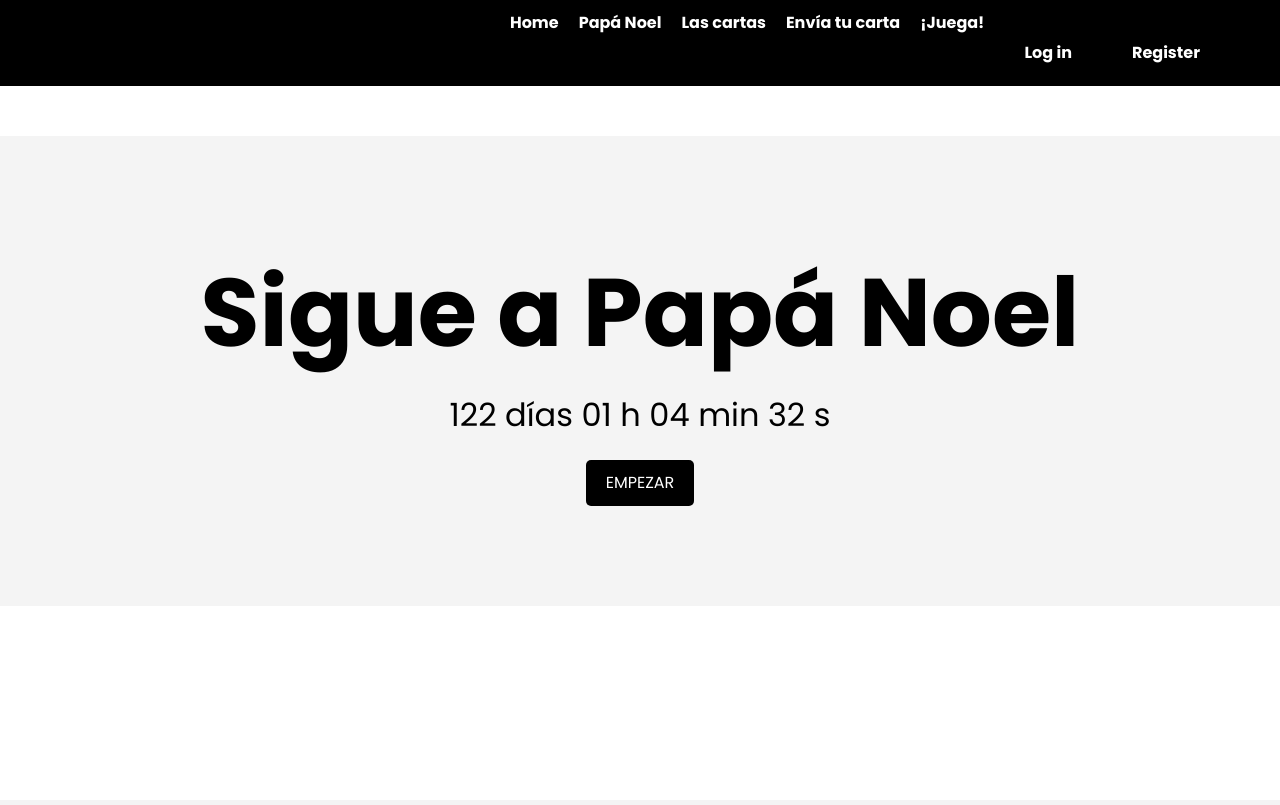
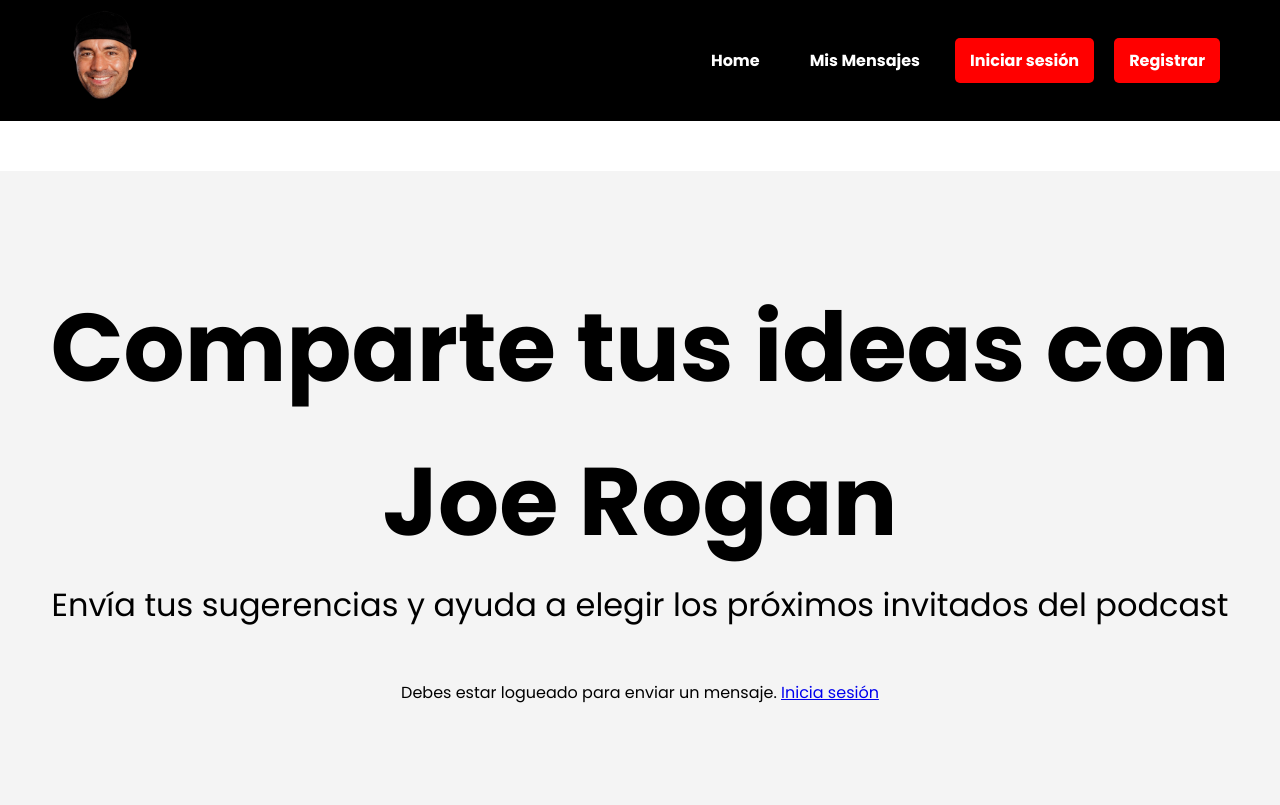
Before and after one commit to arutrosotillo/trabajo_cripto, a Flask app: page / in a window 1280 px wide. Before the commit the page ends 506 px from the top, so only its background shows below. Run offline with Flask 3, Linux system fonts and the light colour scheme.

Commit message:
Cambio de web total, ahora es para enviar sugerencias a un podcast. Implementado cerrar sesión y creación de carta

```diff
--- a/app.py
+++ b/app.py
@@ -1,44 +1,29 @@
+from flask import Flask, render_template, session, redirect, url_for, request, flash
 import logging
+import sqlite3
 import bcrypt
-from flask import Flask, render_template, request, redirect, url_for, flash
-import sqlite3
 
-# Configuración del log
-logging.basicConfig(level=logging.INFO)
 app = Flask(__name__)
-app.secret_key = "supersecretkey"
+app.secret_key = 'your_secret_key'
 
-# Función para conectar con la base de datos
 def get_db_connection():
     conn = sqlite3.connect('database.db')
     conn.row_factory = sqlite3.Row
     return conn
 
-# Crear tabla de usuarios si no existe
-def create_user_table():
-    conn = get_db_connection()
-    conn.execute('''
-        CREATE TABLE IF NOT EXISTS users (
-            id INTEGER PRIMARY KEY AUTOINCREMENT,
-            username TEXT NOT NULL UNIQUE,
-            password TEXT NOT NULL
-        )
-    ''')
-    conn.commit()
-    conn.close()
 
-# Ruta para el registro de usuarios
+@app.route('/')
+def index():
+    is_logged_in = 'user_id' in session  # Suponiendo que guardas el ID del usuario en la sesión
+    return render_template('index.html', is_logged_in=is_logged_in)
+
 @app.route('/register', methods=['GET', 'POST'])
 def register():
     if request.method == 'POST':
         username = request.form['username']
         password = request.form['password']
 
-        # Log para indicar que se ha recibido la solicitud de registro
-        logging.info(f"Registro de usuario: {username}")
-
-        # Hashear la contraseña antes de almacenarla
-        # El hash es efectivo para guardar contraseñas, porque si alguien  accede a la base de datos, aunque la funcion de hash sea conocida, no va a poder "unhash" la contraseña.
+        # El hash es efectivo para guardar contraseñas, porque si alguien accede a la base de datos, aunque la funcion de hash sea conocida, no va a poder "unhash" la contraseña.
         hashed_password = bcrypt.hashpw(password.encode('utf-8'), bcrypt.gensalt())
 
         # Log para mostrar el hash de la contraseña (no recomendado en producción)
@@ -57,7 +42,6 @@
 
     return render_template('register.html')
 
-# Ruta para el login de usuarios
 @app.route('/login', methods=['GET', 'POST'])
 def login():
     if request.method == 'POST':
@@ -75,27 +59,32 @@
             # Log para indicar que se encontró el usuario en la base de datos
             logging.info(f"Usuario {username} encontrado en la base de datos")
 
-            # Verificar la contraseña
             if bcrypt.checkpw(password.encode('utf-8'), user['password']):
-                logging.info(f"Inicio de sesión exitoso para {username}")
+                session['user_id'] = user['id']
                 flash('Inicio de sesión exitoso', 'success')
                 return redirect(url_for('index'))
             else:
-                logging.warning(f"Contraseña incorrecta para {username}")
-                flash('Nombre de usuario o contraseña incorrectos', 'danger')
+                flash('Contraseña incorrecta', 'danger')
         else:
-            logging.warning(f"Nombre de usuario {username} no encontrado")
-            flash('Nombre de usuario o contraseña incorrectos', 'danger')
+            flash('El nombre de usuario no existe', 'danger')
 
     return render_template('login.html')
 
-# Ruta principal
-@app.route('/')
-def index():
-    return render_template('index.html')
+@app.route('/logout')
+def logout():
+    session.pop('user_id', None)
+    flash('Has cerrado sesión', 'success')
+    return redirect(url_for('index'))
 
-# Inicializar la tabla de usuarios al inicio de la aplicación
-create_user_table()
+@app.route('/submit_message', methods=['POST'])
+def submit_message():
+    if 'user_id' not in session:
+        return redirect(url_for('login'))
+
+    message = request.form['message']
+    # Aquí puedes agregar la lógica para guardar el mensaje en la base de datos
+    flash('Mensaje enviado con éxito', 'success')
+    return redirect(url_for('index'))
 
 if __name__ == '__main__':
     app.run(debug=True)
--- a/static/css/styles.css
+++ b/static/css/styles.css
@@ -32,12 +32,15 @@
 }
 
 .logo img {
-    width: 150px; /* Ajusta el tamaño según tus necesidades */
+    width: 90px; /* Ajusta el tamaño según tus necesidades */
     height: auto; /* Mantiene la proporción de la imagen */
 }
 .menu {
+    display: flex;
+    align-items: center; /* Alinea los elementos verticalmente */
     list-style: none;
-    display: flex;
+    padding: 0;
+    margin: 0;
 }
 
 .menu li {
@@ -48,6 +51,20 @@
     text-decoration: none;
     color: white;
     font-weight: bold;
+    padding: 10px 15px; /* Ajusta el padding según sea necesario */
+    display: flex; /* Cambia a flex para alinear el contenido */
+    align-items: center; /* Alinea el contenido verticalmente */
+}
+
+.btn {
+    color: white;
+    background-color: red;
+    text-decoration: none; /* Corrige o elimina esta línea */
+    border-radius: 5px;
+    padding: 10px 20px;
+}
+.btn:hover {
+    background-color: #333;
 }
 
 .hero {
@@ -55,6 +72,10 @@
     padding: 100px 20px;
     background-color: #f4f4f4;
     margin-top: 50px;
+}
+
+.hero .btn {
+    margin-top: 20px; /* Ajusta el valor según sea necesario */
 }
 
 .grande {
@@ -66,30 +87,11 @@
 .subtitulo {
     font-size: 2em;
     color: black;
+    margin-bottom: 50px;
 }
 
-.btn {
-    display: inline-block;
-    padding: 10px 20px;
-    font-size: 1em;
-    color: white;
-    background-color: black;
-    text-decoration: none;
-    border-radius: 5px;
-    transition: background-color 0.3s ease;
-    margin-top: 20px; /* Añade un margen superior para separar el botón del subtítulo */
+.mensaje {
+    font-size: 2em;
+    color: black;
+    margin-bottom: 20px;
 }
-
-.btn:hover {
-    background-color: #333;
-}
-
-footer {
-    background-color: black;
-    color: white;
-    text-align: center;
-    padding: 10px 0;
-    position: fixed;
-    width: 100%;
-    bottom: 0;
-}
--- a/templates/index.html
+++ b/templates/index.html
@@ -3,32 +3,41 @@
 <head>
     <meta charset="UTF-8">
     <meta name="viewport" content="width=device-width, initial-scale=1.0">
-    <title>Landing Page Minimalista</title>
+    <title>IdeaPod</title>
     <link href="https://fonts.googleapis.com/css2?family=Poppins:wght@400;700&display=swap" rel="stylesheet">
-    <link rel="stylesheet" href="{{ url_for('static', filename='css/styles.css') }}">
+    <link rel="stylesheet" type="text/css" href="{{ url_for('static', filename='css/styles.css') }}">
 </head>
 <body>
     <header>
         <nav>
             <div class="logo">
-                <imgº src="img/logo.png" alt="Logo">
+                <img src="{{ url_for('static', filename='img/joe.png') }}" alt="Logo">
             </div>
             <ul class="menu">
                 <li><a href="Home">Home</a></li>
-                <li><a href="papanoel">Papá Noel</a></li>
-                <li><a href="lascartas">Las cartas</a></li>
-                <li><a href="envia-tu-carta">Envía tu carta</a></li>
-                <li><a href="juega">¡Juega!</a></li>
-                <li><a href="login" class="btn">Log in</a></li>
-                <li><a href="register" class="btn">Register</a></li>
+                <li><a href="mis-mensajes">Mis Mensajes</a></li>
+                {% if is_logged_in %}
+                    <li><a href="{{ url_for('logout') }}" class="btn">Cerrar sesión</a></li>
+                {% else %}
+                    <li><a href="{{ url_for('login') }}" class="btn">Iniciar sesión</a></li>
+                    <li><a href="{{ url_for('register') }}" class="btn">Registrar</a></li>
+                {% endif %}
             </ul>
         </nav>
     </header>
     <main>
         <section class="hero">
-            <h1 class="grande">Sigue a Papá Noel</h1>
-            <p class="subtitulo">122 días 01 h 04 min 32 s</p>
-            <a href="seguimiento" class="btn">EMPEZAR</a>
+            <h1 class="grande">Comparte tus ideas con Joe Rogan</h1>
+            <p class="subtitulo">Envía tus sugerencias y ayuda a elegir los próximos invitados del podcast</p>
+            {% if is_logged_in %}
+            <form action="{{ url_for('submit_message') }}" method="post">
+                <textarea name="message" rows="4" cols="50" class="mensaje" placeholder="Escribe tu mensaje aquí..."></textarea>
+                <br>
+                <button type="submit" class="btn">Enviar</button>
+            </form>
+            {% else %}
+            <p>Debes estar logueado para enviar un mensaje. <a href="{{ url_for('login') }}">Inicia sesión</a></p>
+            {% endif %}
         </section>
     </main>
 </body>
```
Also changed, not shown: database.db, static/img/joe.png (added).
